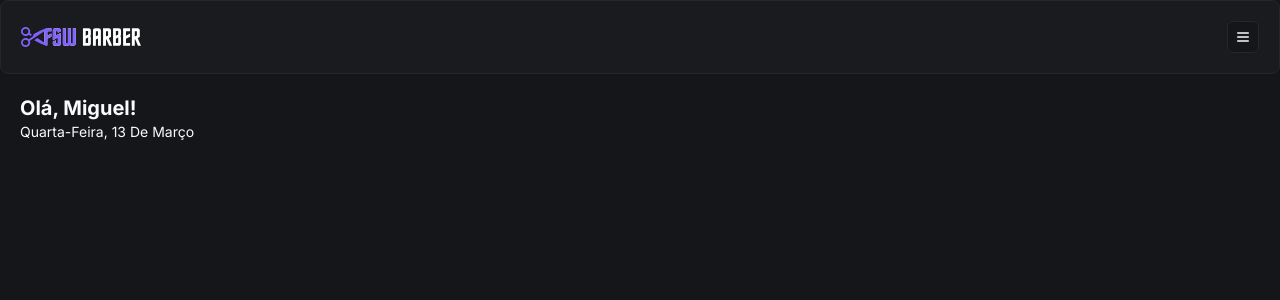
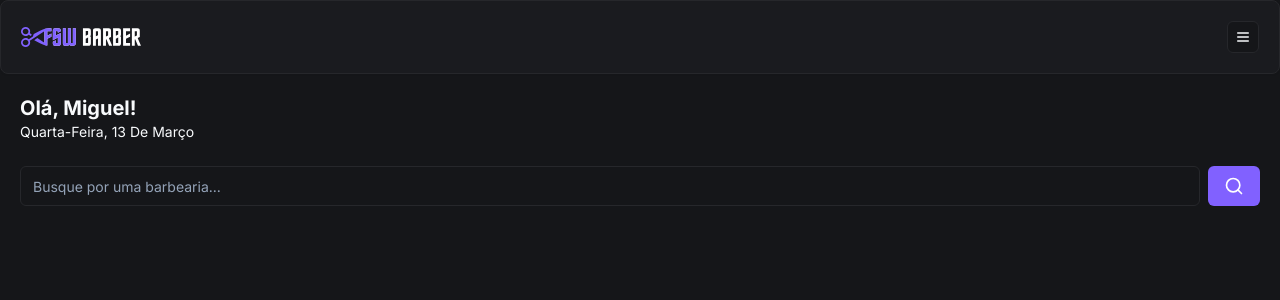
Before and after one commit to PauloSilva-Code/fullstack-barber, a Next.js app: page / in a window 1280 px wide. Shown: the top 300 px of the page. Built offline with nearby package versions, Linux system fonts and the light colour scheme.

Commit message:
feat: add initial Search component

```diff
--- a/app/(home)/_components/search.tsx
+++ b/app/(home)/_components/search.tsx
@@ -1,13 +1,15 @@
+"use client";
+
 import { Button } from "@/app/components/ui/button";
 import { Input } from "@/app/components/ui/input";
 import { SearchIcon } from "lucide-react";
 
 const Search = () => {
   return (
-    <div>
-      <Input />
-      <Button>
-        <SearchIcon />
+    <div className="flex items-center gap-2">
+      <Input placeholder="Busque por uma barbearia..." />
+      <Button variant="default">
+        <SearchIcon size={20} />
       </Button>
     </div>
   );
--- a/app/(home)/page.tsx
+++ b/app/(home)/page.tsx
@@ -1,6 +1,7 @@
 import Header from "./_components/header";
 import { format } from "date-fns";
 import { ptBR } from "date-fns/locale";
+import Search from "./_components/search";
 
 export default function Home() {
   return (
@@ -15,6 +16,10 @@ export default function Home() {
           })}
         </p>
       </div>
+
+      <div className="px-5 mt-6">
+        <Search />
+      </div>
     </main>
   );
 }
```
